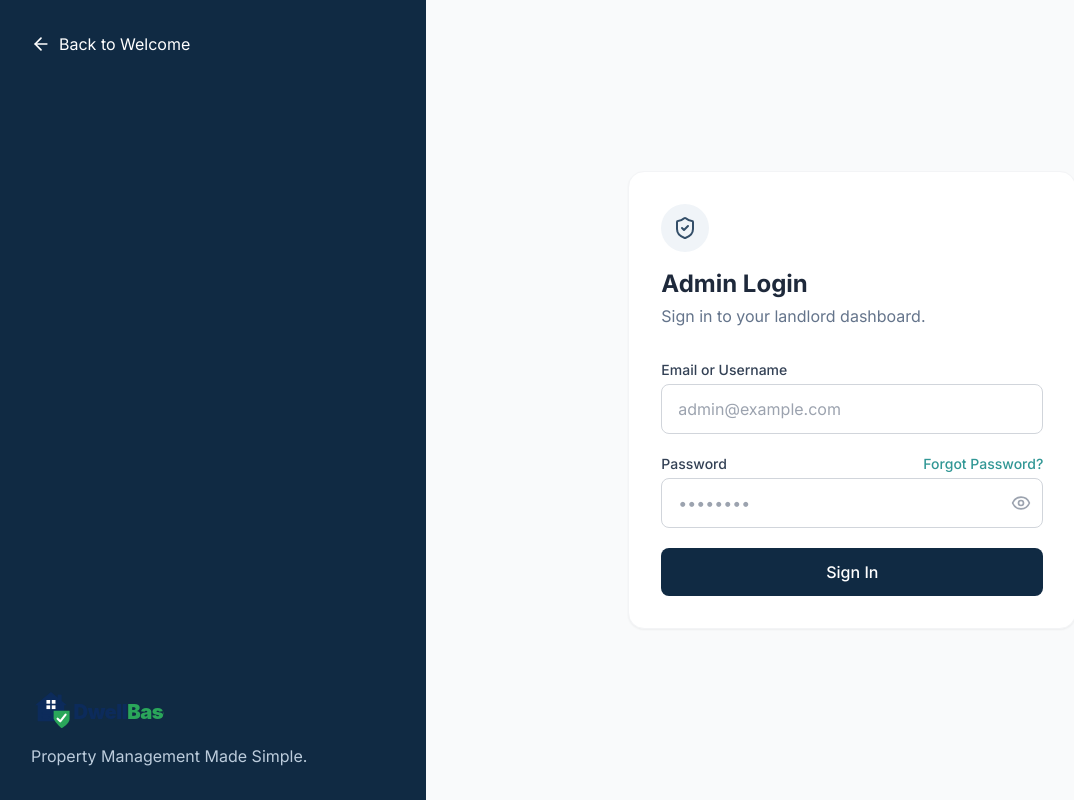
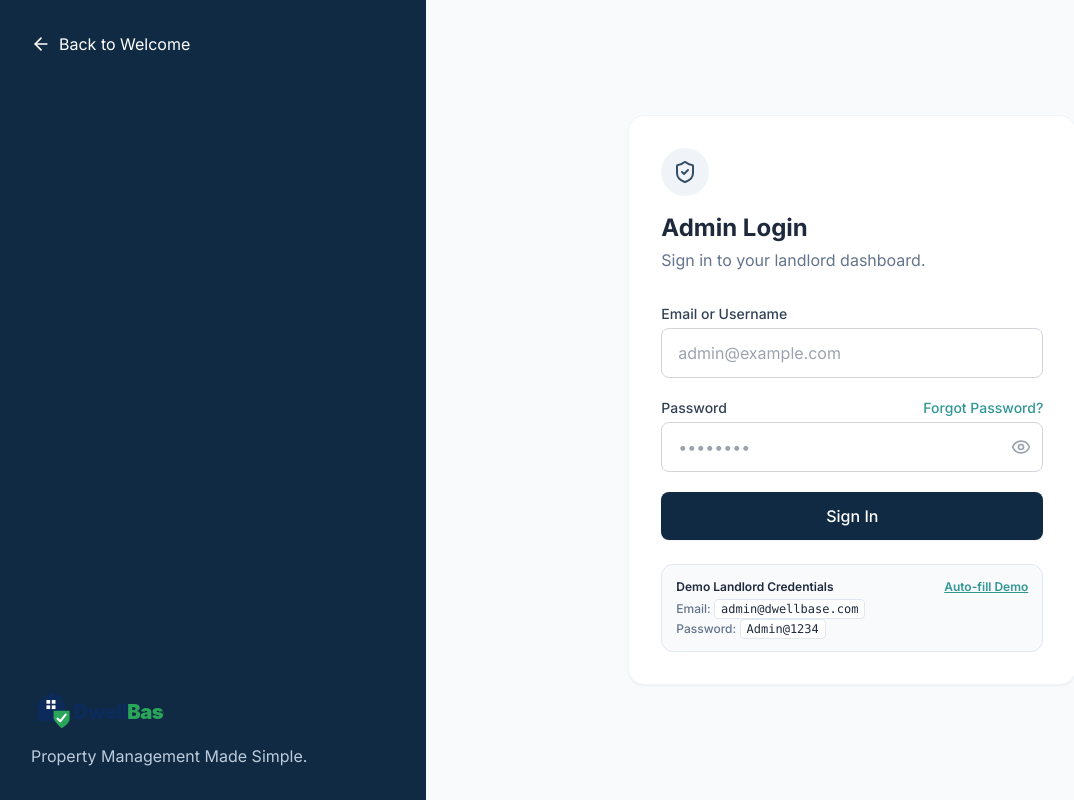
Before and after one commit to devsass-eng/DwellBase, a React (Vite) app: page /admin-login in a window 1280 px wide. Shown: the whole page, without its empty margins (1-1075 px from the left). Built offline with nearby package versions, Linux system fonts and the light colour scheme; no server answers.

Commit message:
Add demo credentials helper box and auto-fill buttons to Admin & Tenant login; update tenant password hashing

```diff
--- a/src/pages/AdminLogin.tsx
+++ b/src/pages/AdminLogin.tsx
@@ -115,7 +115,7 @@ const AdminLogin = () => {
             <button
               type="submit"
               disabled={loading}
-              className="w-full bg-navy-900 hover:bg-navy-800 text-white font-medium py-3 rounded-lg transition-colors flex items-center justify-center mt-2 disabled:opacity-70"
+              className="w-full bg-navy-900 hover:bg-navy-800 text-white font-medium py-3 rounded-lg transition-colors flex items-center justify-center mt-2 disabled:opacity-70 cursor-pointer shadow-sm hover:shadow"
             >
               {loading ? (
                 <>
@@ -127,6 +127,26 @@ const AdminLogin = () => {
               )}
             </button>
           </form>
+
+          {/* Demo Credentials Box */}
+          <div className="mt-6 p-3.5 bg-slate-50 border border-slate-200 rounded-xl text-xs text-slate-600">
+            <div className="flex items-center justify-between mb-1.5">
+              <span className="font-semibold text-slate-800">Demo Landlord Credentials</span>
+              <button
+                type="button"
+                onClick={() => {
+                  setEmail('admin@dwellbase.com');
+                  setPassword('Admin@1234');
+                  setError('');
+                }}
+                className="text-teal-600 hover:text-teal-700 font-semibold cursor-pointer underline text-xs"
+              >
+                Auto-fill Demo
+              </button>
+            </div>
+            <p><span className="text-slate-500 font-medium">Email:</span> <code className="bg-white px-1.5 py-0.5 rounded border border-slate-200 font-mono text-slate-800">admin@dwellbase.com</code></p>
+            <p className="mt-1"><span className="text-slate-500 font-medium">Password:</span> <code className="bg-white px-1.5 py-0.5 rounded border border-slate-200 font-mono text-slate-800">Admin@1234</code></p>
+          </div>
         </div>
       </div>
     </div>
--- a/src/pages/TenantLogin.tsx
+++ b/src/pages/TenantLogin.tsx
@@ -120,7 +120,7 @@ const TenantLogin = () => {
             <button
               type="submit"
               disabled={loading}
-              className="w-full bg-teal-600 hover:bg-teal-700 text-white font-medium py-3 rounded-lg transition-colors flex items-center justify-center mt-2 disabled:opacity-70"
+              className="w-full bg-teal-600 hover:bg-teal-700 text-white font-medium py-3 rounded-lg transition-colors flex items-center justify-center mt-2 disabled:opacity-70 cursor-pointer shadow-sm hover:shadow"
             >
               {loading ? (
                 <>
@@ -132,6 +132,26 @@ const TenantLogin = () => {
               )}
             </button>
           </form>
+
+          {/* Demo Credentials Box */}
+          <div className="mt-6 p-3.5 bg-slate-50 border border-slate-200 rounded-xl text-xs text-slate-600">
+            <div className="flex items-center justify-between mb-1.5">
+              <span className="font-semibold text-slate-800">Demo Tenant Credentials</span>
+              <button
+                type="button"
+                onClick={() => {
+                  setIdentifier('TENT-01');
+                  setPassword('Tenant@1234');
+                  setError('');
+                }}
+                className="text-teal-600 hover:text-teal-700 font-semibold cursor-pointer underline text-xs"
+              >
+                Auto-fill Demo
+              </button>
+            </div>
+            <p><span className="text-slate-500 font-medium">Tenant ID:</span> <code className="bg-white px-1.5 py-0.5 rounded border border-slate-200 font-mono text-slate-800">TENT-01</code> (Kwesi Mensah)</p>
+            <p className="mt-1"><span className="text-slate-500 font-medium">Password:</span> <code className="bg-white px-1.5 py-0.5 rounded border border-slate-200 font-mono text-slate-800">Tenant@1234</code></p>
+          </div>
         </div>
       </div>
     </div>
--- a/vite.config.ts
+++ b/vite.config.ts
@@ -4,4 +4,12 @@ import { defineConfig } from 'vite'
 // https://vite.dev/config/
 export default defineConfig({
   plugins: [react()],
+  server: {
+    proxy: {
+      '/api': {
+        target: 'http://localhost:4000',
+        changeOrigin: true,
+      },
+    },
+  },
 })
```
Also changed, not shown: 1 other file (tests, documents, lock files or other folders).
